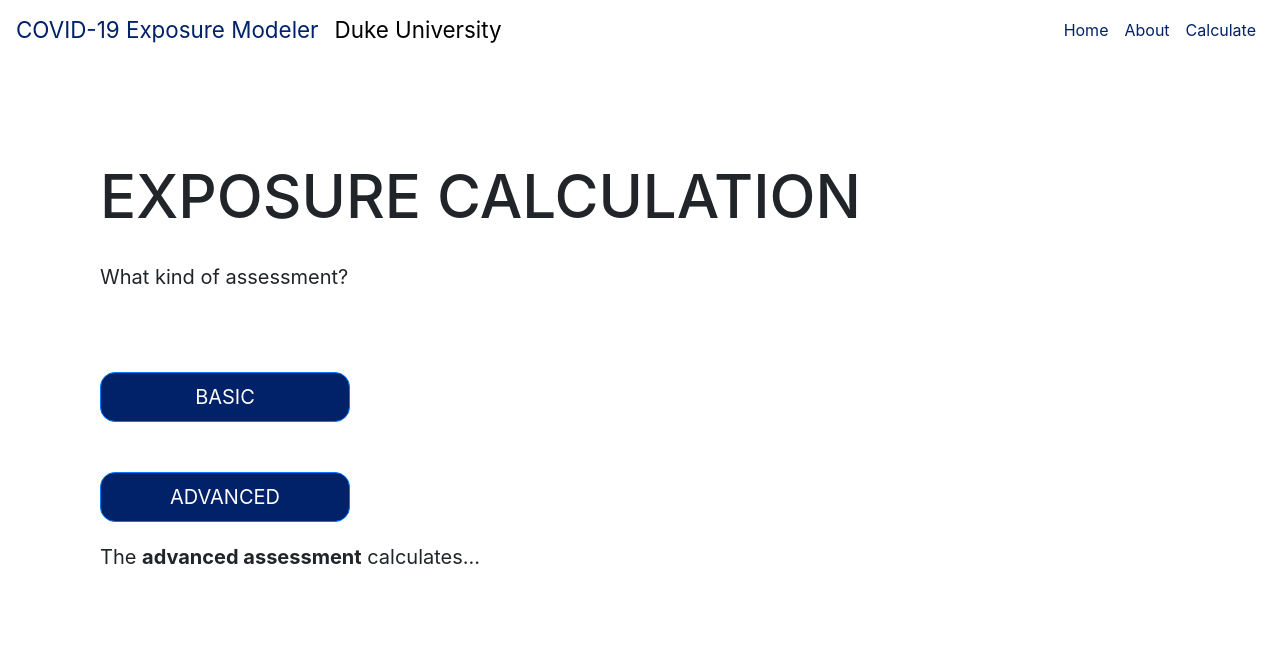
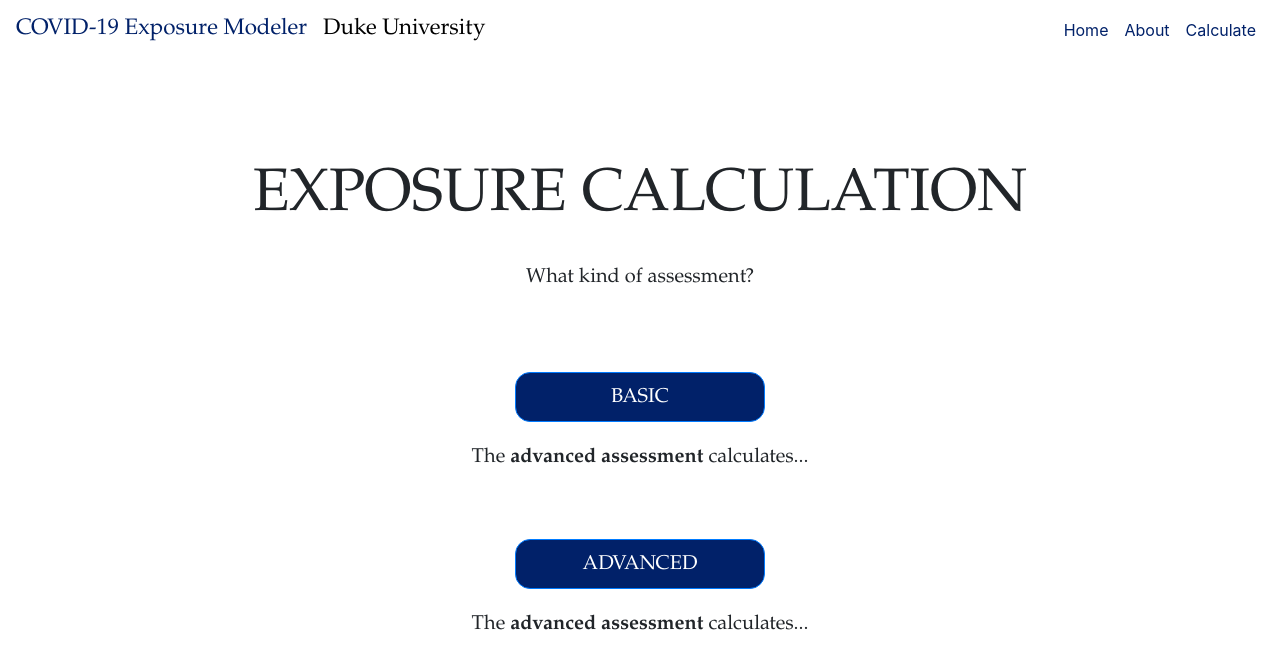
Before and after one commit to ayushgarg-ag/COVID-Risk-Web-App, a React (Create React App) app in the folder covid-frontend/: page /calculate-home in a window 1280 px wide. Shown: the top 668 px of the page. Built offline with nearby package versions, Linux system fonts and the light colour scheme.

Commit message:
font, styling organization

```diff
--- a/covid-frontend/src/App.css
+++ b/covid-frontend/src/App.css
@@ -56,3 +56,15 @@
   color: black;
   background-color: silver;
 }
+
+.left-layout{
+  text-align: left;
+  margin: 100px 100px 0px 100px;
+  font-family: 'Cormorant Garamond', Garamond, Georgia, 'Times New Roman', Times, serif;
+}
+
+.centered-layout{
+  text-align: center;
+  margin: 100px 100px 0px 100px;
+  font-family: 'Cormorant Garamond', Garamond, Georgia, 'Times New Roman', Times, serif;
+}
--- a/covid-frontend/src/components/About.css
+++ b/covid-frontend/src/components/About.css
@@ -1,8 +1,3 @@
-.about{
-    text-align: left;
-    margin: 100px 100px 0px 100px;
-}
-
 .title{
     font-size: 60px;
 }
--- a/covid-frontend/src/components/About.js
+++ b/covid-frontend/src/components/About.js
@@ -3,7 +3,7 @@ import './About.css';
 
 function About(){
     return(
-        <nav className="about">
+        <nav className="left-layout">
             <div>
                 <h1 className="title">ABOUT THE MODEL</h1>
                 <p className="about-desc">
--- a/covid-frontend/src/components/BasicClassroom.css
+++ b/covid-frontend/src/components/BasicClassroom.css
@@ -1,12 +1,3 @@
-/*
-@Kevin updated styling a bit to be consistent w/ rest of dashboard
-*/
-
-.basic-classroom{
-  text-align: left;
-  margin: 100px;
-}
-
 .title {
   font-size: 60px;
 }
--- a/covid-frontend/src/components/BasicClassroom.js
+++ b/covid-frontend/src/components/BasicClassroom.js
@@ -72,7 +72,7 @@ function BasicClassroom(){
     console.log(result);
     }
     return(
-        <div className="basic-classroom">
+        <div className="left-layout">
             <h2 className="title">STEP 1: CLASSROOM INFORMATION</h2>
             <p className="desc">Please input the appropriate values in the input boxes below.</p>
             <form>
--- a/covid-frontend/src/components/CalculateHome.css
+++ b/covid-frontend/src/components/CalculateHome.css
@@ -1,12 +1,3 @@
-/*
-@Kevin updated styling a bit to be consistent w/ rest of dashboard
-*/
-
-.calculate-home{
-    text-align: left;
-    margin: 100px 100px 0px 100px;
-}
-
 .title{
     font-size: 60px;
 }
--- a/covid-frontend/src/components/CalculateHome.js
+++ b/covid-frontend/src/components/CalculateHome.js
@@ -3,7 +3,7 @@ import './CalculateHome.css';
 
 function CalculateHome(){
     return(
-        <nav className="calculate-home">
+        <nav className="centered-layout">
             <h2 className="title">EXPOSURE CALCULATION</h2>
             <p className="desc">
                 What kind of assessment?
@@ -11,6 +11,7 @@ function CalculateHome(){
             <a href="/locations-basic">
                 <button className="btn btn-primary">BASIC</button><br/>
             </a>
+            <p className="button-desc">The <strong>advanced assessment</strong> calculates...</p>
             <a href="/locations-advanced">
                 <button className="btn btn-primary">ADVANCED</button>
             </a>
--- a/covid-frontend/src/components/Header.js
+++ b/covid-frontend/src/components/Header.js
@@ -11,6 +11,7 @@ const Styles = styled.div`
   .navbar-brand {
     font-size: 1.4em;
     color: #012169;
+    font-family: 'Cormorant Garamond', Garamond, Georgia, 'Times New Roman', Times, serif;
     &:hover { color: black; }
   }
   #duke-link {
--- a/covid-frontend/src/components/Home.css
+++ b/covid-frontend/src/components/Home.css
@@ -1,8 +1,3 @@
-.home{
-    text-align: left;
-    margin: 100px 100px 0px 100px;
-}
-
 .title{
     font-size: 60px;
 }
--- a/covid-frontend/src/components/Home.js
+++ b/covid-frontend/src/components/Home.js
@@ -1,9 +1,10 @@
 import React from 'react';
 import './Home.css';
 
+
 function Home(){
     return(
-        <nav className="home">
+        <nav className="left-layout">
             <h1 className="title">COVID-19<br/>EXPOSURE MODEL</h1>
             <p className="desc">
                 This is a tool to help understand COVID-19 transmission risk to students
--- a/covid-frontend/src/components/LocationsBasic.js
+++ b/covid-frontend/src/components/LocationsBasic.js
@@ -3,7 +3,7 @@ import '../App.css';
 
 function LocationsBasic(){
     return(
-        <nav className="locations-basic">
+        <nav className="centered-layout">
             <h2 className="title">EXPOSURE CALCULATION: BASIC</h2>
             <p className="desc">
                 What kind of Location?
```
